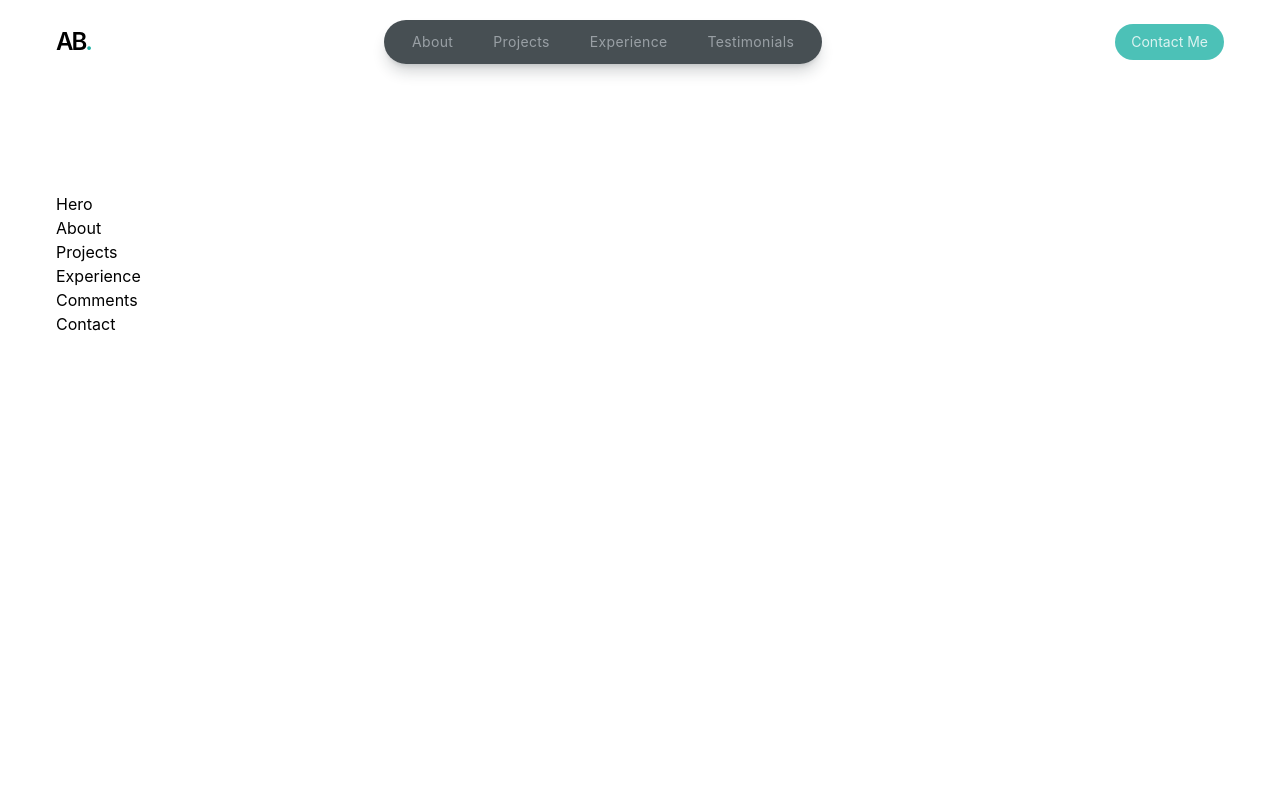
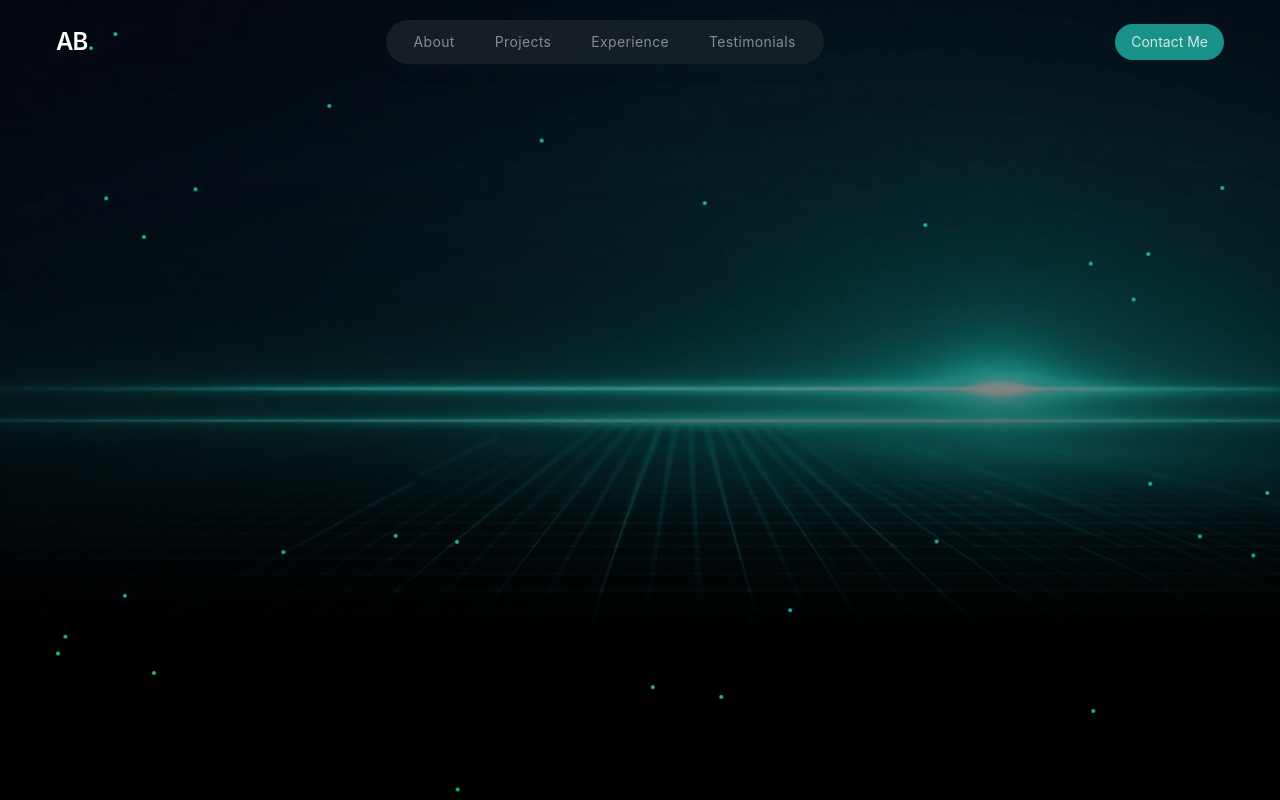
Before and after one commit to abbasbayat0/portfolio, a React (Vite) app: page / in a window 1280 px wide. Built offline with nearby package versions, Linux system fonts and the light colour scheme.

Commit message:
hero background and animated dots are added

```diff
--- a/src/App.tsx
+++ b/src/App.tsx
@@ -1,3 +1,4 @@
+/* eslint-disable react-hooks/purity */
 import Navbar from "./components/layouts/Navbar";
 import About from "./page/home/sections/About";
 import Comments from "./page/home/sections/Comments";
@@ -8,11 +9,33 @@ import Projects from "./page/home/sections/Projects";
 
 const App = () => {
   return (
-    <div className="min-h-screen w-screen overflow-x-hidden bg- [#0f1418] px-14 py-5 max-w-350">
-      <header>
+    <div className="relative min-h-screen w-screen overflow-hidden">
+      <div>
+        <img
+          src="hero-bg.jpg"
+          alt=""
+          className="absolute top-0 left-1/2 min-h-screen min-w-5xl -translate-x-1/2"
+        />
+      </div>
+      <div className="absolute min-h-screen min-w-screen bg-linear-to-b from-20% to-black to-80%"></div>
+      <div className="absolute inset-0 overflow-hidden">
+        {[...Array(30)].map(() => (
+          <div
+            className="absolute h-1 w-1 rounded-full bg-[#20b2a6]"
+            style={{
+              top: `${Math.random() * 100}%`,
+              left: `${Math.random() * 100}%`,
+              animation: `dots ${20 + Math.random() * 20}s  ease-in-out infinite`,
+              animationDelay: `${Math.random() * 5}s`,
+            }}
+          />
+        ))}
+      </div>
+
+      <header className="w-screen max-w-350 overflow-x-hidden px-14 py-5">
         <Navbar />
       </header>
-      <main className="mt-32">
+      <main className="mt-32 w-screen max-w-350 overflow-x-hidden px-14 py-5">
         <Hero />
         <About />
         <Projects />
--- a/src/components/layouts/Navbar.tsx
+++ b/src/components/layouts/Navbar.tsx
@@ -15,12 +15,12 @@ const navLinks = [
 const Navbar = () => {
   const [isMobileNavOpen, setMobileNavStatus] = useState(false);
   return (
-    <div className="sticky top-0 right-0 left-0 flex w-full items-center justify-between bg-transparent">
+    <div className="sticky top-0 right-0 left-0 flex w-full items-center justify-between bg-transparent z-20">
       {/* logo */}
       <section>
         <a
           href="/"
-          className="font-[<Inter>] text-2xl font-semibold tracking-[-2px] transition duration-300 hover:text-[#20b2a6]"
+          className="font-[<Inter>] text-2xl font-semibold tracking-[-1px] text-white transition duration-300 hover:text-[#20b2a6]"
         >
           AB<span className="text-[#20b2a6]">.</span>
         </a>
--- a/src/index.css
+++ b/src/index.css
@@ -4,3 +4,19 @@
 @theme {
   --font-inter: "Inter", sans-serif;
 }
+
+@keyframes dots {
+  0%,
+  100% {
+    transform: translate(0, 0);
+  }
+  25% {
+    transform: translate(20px, 30px);
+  }
+  50% {
+    transform: translate(-50px, -20px);
+  }
+  75% {
+    transform: translate(80px, -50px);
+  }
+}
--- a/src/page/home/sections/Hero.tsx
+++ b/src/page/home/sections/Hero.tsx
@@ -1,5 +1,10 @@
 const Hero = () => {
-  return <div>Hero</div>;
+  return <article>
+    {/* background image */}
+    <section></section>
+    <section></section>
+    <section></section>
+  </article>;
 };
 
 export default Hero;
```
Also changed, not shown: public/hero-bg.jpg (added).
